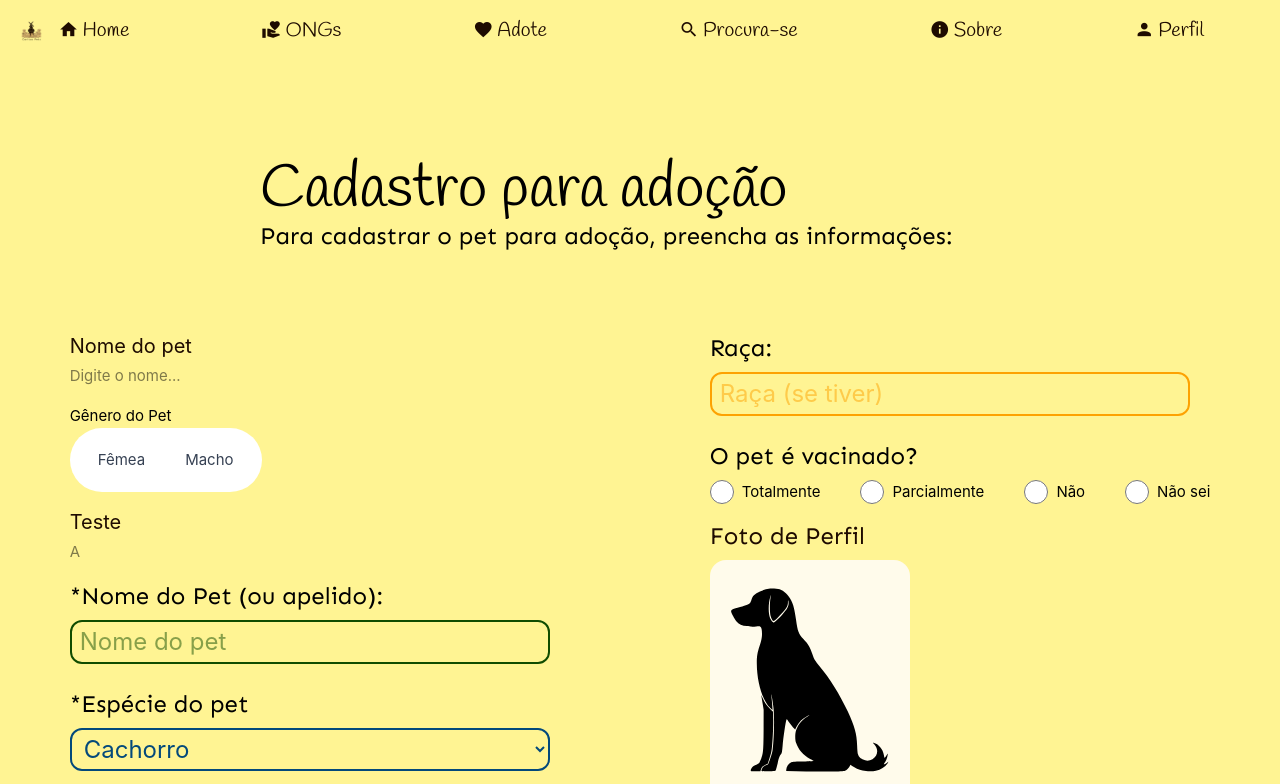
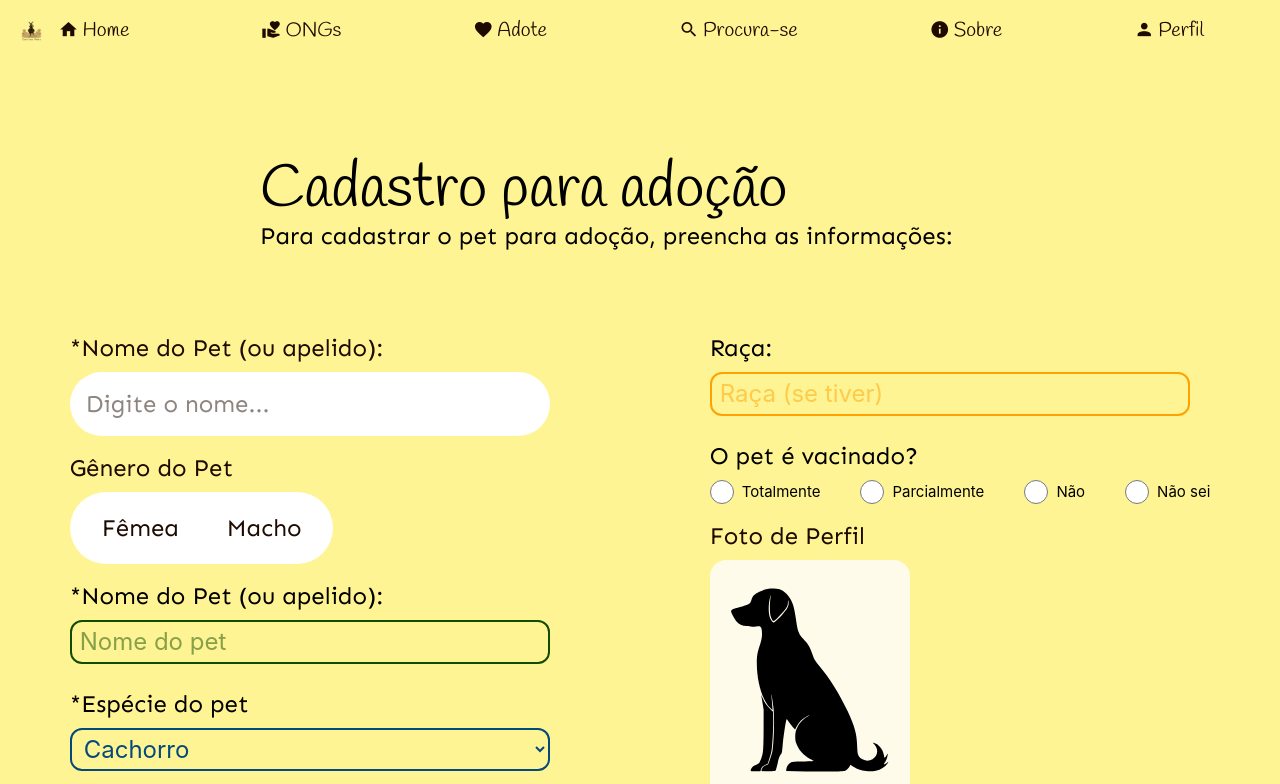
Before and after one commit to CaritasPets/Front-End, a Vue app: page /adote/register in a window 1280 px wide. Shown: the top 784 px of the page. Built offline with nearby package versions, Linux system fonts and the light colour scheme.

Commit message:
FEAT: Style improvements #99

```diff
--- a/src/components/FormsComponents/BaseInput.vue
+++ b/src/components/FormsComponents/BaseInput.vue
@@ -11,10 +11,10 @@ const props = defineProps({
 const inputStore = useBaseInputStore()
 </script>
 <template>
-  <div class="flex flex-col">
+  <div class="flex flex-col font-[Sen]">
     <label
       v-if="inputStore.campos[props.name]?.label"
-      class="text-xl md: text-[#1E0B00] mb-1"
+      class="text-xl lg:text-2xl text-[#1E0B00] mb-2"
       :for="props.name"
     >
       {{ inputStore.campos[props.name].label }}
@@ -24,6 +24,8 @@ const inputStore = useBaseInputStore()
       v-model="inputStore.campos[props.name].value"
       :type="inputStore.campos[props.name].type"
       :placeholder="inputStore.campos[props.name].placeholder"
+      :required="inputStore.campos[props.name].required"
+      class="bg-white text-[#1E0B00] rounded-full text-2xl px-4 py-4"
     >
   </div>
 </template>
--- a/src/components/FormsComponents/PetForm.vue
+++ b/src/components/FormsComponents/PetForm.vue
@@ -45,9 +45,6 @@ function onFileChange(event) {
         </li>
         <li>
           <ToggleComponent name="radio1"/>
-        </li>
-        <li>
-          <BaseInput name="input2"/>
         </li>
         <li>
           <p class="text-2xl font-[Sen]">*Nome do Pet (ou apelido):</p>
--- a/src/components/FormsComponents/RadioInput.vue
+++ b/src/components/FormsComponents/RadioInput.vue
@@ -11,19 +11,19 @@ const props = defineProps({
 const inputStore = useBaseInputStore()
 </script>
 <template>
-  <div class="flex flex-col">
-    <label class="">
+  <div class="flex flex-col font-[Sen]">
+    <label class="text-xl lg:text-2xl text-[#1E0B00] mb-2">
       {{ inputStore.campos[props.name].label }}
     </label>
     <div class="flex overflow-hidden rounded-full bg-white p-2 w-fit">
       <label
         v-for="opt in inputStore.campos[props.name].options"
         :key="opt.value"
-        class="cursor-pointer rounded-full px-4 py-2 m-1 text-center transition-colors duration-200"
+        class="text-xl lg:text-2xl cursor-pointer rounded-full px-4 py-2 m-1 lg:mx-2 text-center transition-colors duration-200"
         :class="[
           inputStore.campos[props.name].value === opt.value
             ? 'text-white'
-            : 'text-gray-700 hover:bg-gray-100'
+            : 'text-[#1E0B00]'
         ]"
         :style="[
           inputStore.campos[props.name].value === opt.value
--- a/src/stores/BaseInputStore.js
+++ b/src/stores/BaseInputStore.js
@@ -5,24 +5,20 @@ export const useBaseInputStore = defineStore('baseInputStore', () => {
   const campos = ref({
     input1: {
       type: 'text',
-      label: 'Nome do pet',
+      label: '*Nome do Pet (ou apelido):',
       placeholder: 'Digite o nome...',
-      value: ''
-    },
-    input2: {
-      type: 'text',
-      label: 'Teste',
-      placeholder: 'A',
-      value: ''
+      value: '',
+      required: true
     },
     radio1: {
       background: '#40A9F4',
       type: 'radio',
       label: 'Gênero do Pet',
       options: [
-        { value: 'fêmea', text: 'Fêmea' },
+        { value: 'femea', text: 'Fêmea' },
         { value: 'macho', text: 'Macho' }
       ],
+      required: true
     }
   })
 
```
